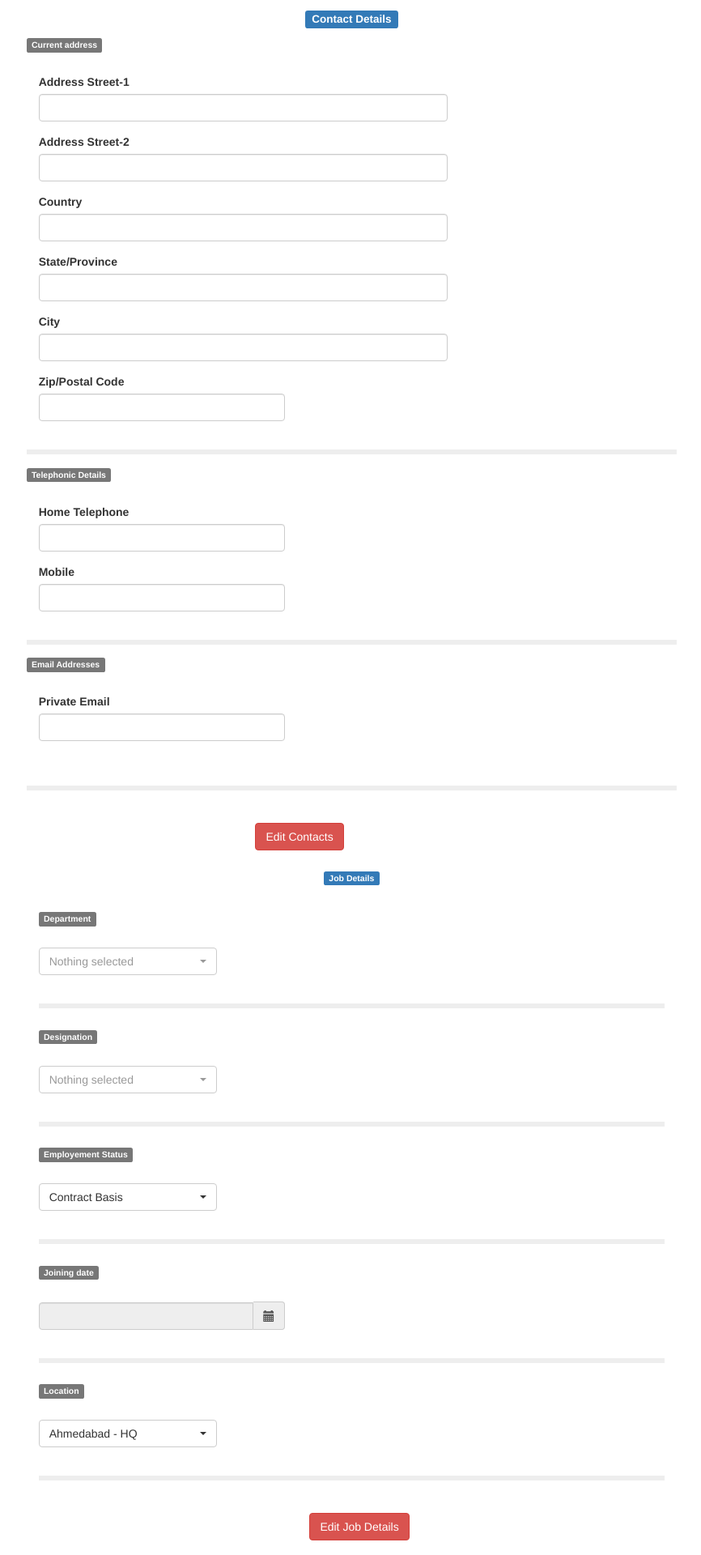
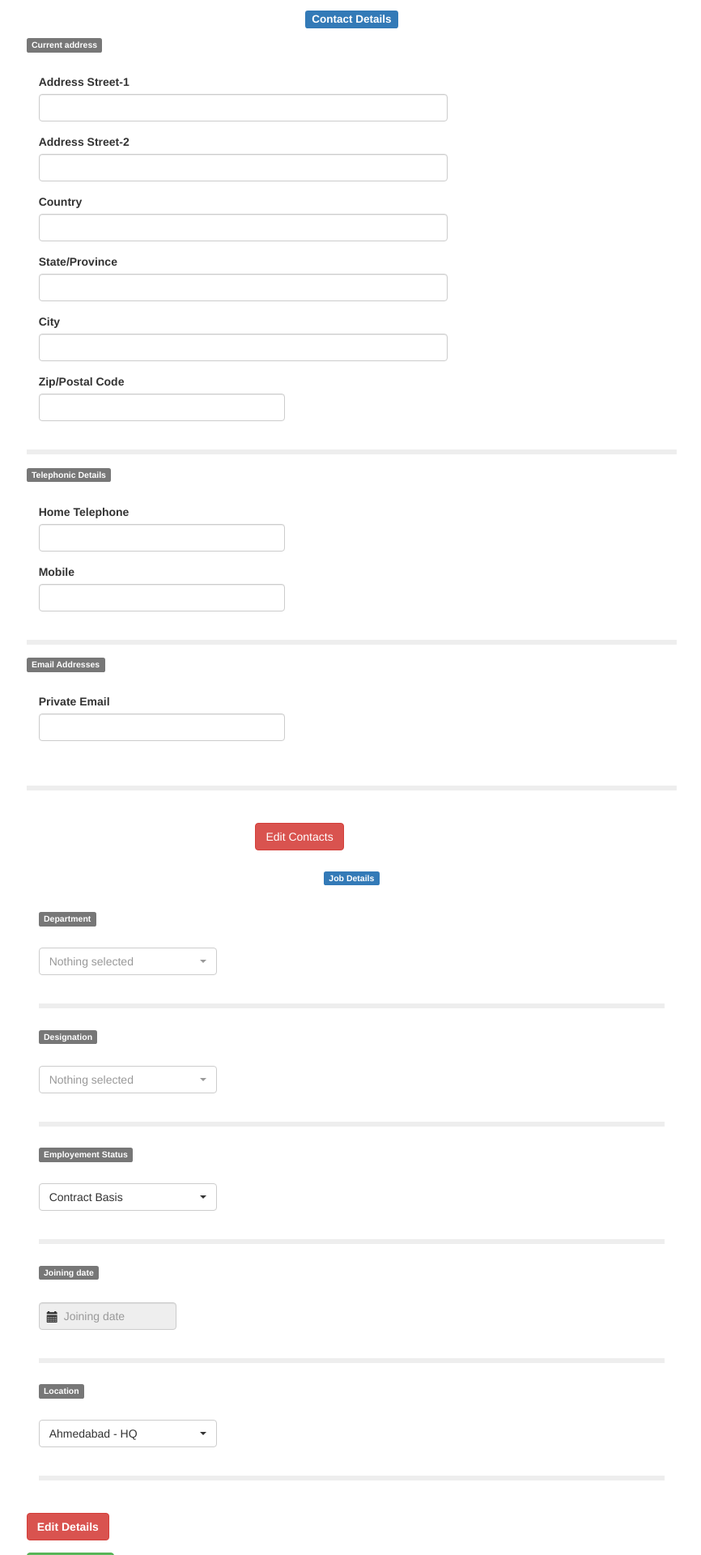
Before and after one commit to HarmishM/HRMS, a Django app: template management/hr/templates/new-employee/employee-details.html in a window 1280 px wide. Shown: the part 600-2520 px from the top of the page at 81% size, without its empty margins (414-1280 px from the left). Run offline with Django 3.2, Linux system fonts and the light colour scheme; the template is opened without the code that fills it, so the values that code supplies are empty; some libraries are stand-ins or nearby versions.

Commit message:
Started workin on job details div

```diff
--- a/management/hr/static/js/insert_full_details_personal.js
+++ b/management/hr/static/js/insert_full_details_personal.js
@@ -13,6 +13,7 @@
 		if(gender === 'Male') {$('#marradio-male').prop('checked', true)};
 		if(gender === 'Female') {$('#marradio-female').prop('checked', true)}
 		$('#marital-status').prop('disabled', true);
+		$('.selectpicker').selectpicker('refresh');
 
 		$('#firstname, #middlename, #lastname, #licence-num, #drv-exp-picker').prop('disabled', true);
 		$('#marradio-male, #marradio-female').prop('disabled', true);
@@ -22,7 +23,7 @@
 	$('#personal-edit').on('click', function(){
 		$('#firstname, #middlename, #lastname, #licence-num, #drv-exp-picker').prop('disabled', false);
 		$('#marradio-male, #marradio-female').prop('disabled', false);
-		$('#marital-status').attr('disabled', false);
+		$('#marital-status').prop('disabled', false);
 		$('#marital-status').selectpicker('refresh');
 
 		$('#personal-edit').hide();
--- /dev/null
+++ b/management/hr/static/js/insert_job_details.js
@@ -0,0 +1,32 @@
+
+function disable_job_detail(){
+
+    function restore_personal(){
+        // assign varibles received from backend contect here.
+
+
+        // disable control here while freshly loaded, hide ``save`` and ``cancel`` buttons too...
+        $('#job-edit').show();
+        $('#job-edit-save').hide(); $('#job-edit-cancel').hide();
+        $('#depts').prop('disabled', true); $('#desg').prop('disabled', true); $('#emp-type').prop('disabled', true);
+        $('#join-date').prop('disabled', true); $('#job-location').prop('disabled', true);
+        $('.selectpicker').selectpicker('refresh');
+
+    };
+
+    $('#job-edit').on('click', function(){
+        $('#job-edit').hide();
+        $('#job-edit-save').show(); $('#job-edit-cancel').show();
+
+        $('#depts').prop('disabled', false); $('#desg').prop('disabled', false); $('#emp-type').prop('disabled', false);
+        $('#join-date').prop('disabled', false); $('#job-location').prop('disabled', false);
+        $('.selectpicker').selectpicker('refresh');
+
+    });
+
+    $('#job-edit-cancel').on('click', function(){
+        restore_personal();
+    });
+    return restore_personal();
+
+}
--- a/management/hr/templates/new-employee/employee-details.html
+++ b/management/hr/templates/new-employee/employee-details.html
@@ -29,6 +29,7 @@
 
 <script src="{% static 'js/insert_full_details_personal.js' %}"></script>
 <script src="{% static 'js/insert_address_details.js' %}"></script>
+<script src="{% static 'js/insert_job_details.js' %}"></script>
 <script type="text/javascript">
 
 var fname = '{{ fname }}'; var mname = '{{ mname }}'; var lname = '{{ lname }}';
@@ -41,6 +42,7 @@
 	load_personal_details();
 	edit_and_save_personal_details();
     load_countries();
+    disable_job_detail();
 	$('.datepicker').datepicker();
 	$('.selectpicker').selectpicker();
 	$('#contact-detail, #job-detail, #reporting-detail').hide();
@@ -55,7 +57,7 @@
 		if ($('#contacts-edit').is(":visible")){
 			existtingDiv = '#contact-detail';
 		}
-		if ($('#job-edit').is(":visible")){
+		if ($('#job-edit').is(":visible") || $('#job-edit-save').is(":visible")){
 			existtingDiv = '#job-detail';
 		}
 		if ($('#add-supervisor').is(":visible")){
@@ -364,15 +366,13 @@
 
 		<hr style="border-width: 6.5px;" />
 		<div class="row">
-			<div class="col col-md-5">
+			<div class="col col-md-3">
 				<h5><span class="label label-default">Joining date</span></h5>
 				</br>
 				<div class="form-group">
-					<div class="input-group date" id="jd1" date-date-format="mm-dd-yyyy">
-						<input type="text" readonly="readonly" class="form-control datepicker" name="join-date"/>
-						<span class="input-group-addon">
-							<span class="glyphicon glyphicon-calendar"></span>
-						</span>
+					<div class="inner-addon left-addon date" id="jd1">
+                        <i class="glyphicon glyphicon-calendar"></i>
+                        <input type="text" class="form-control datepicker" id="join-date" name="join-date" placeholder="Joining date" readonly="readonly" />
 					</div>
 				</div>
 			</div>
@@ -395,12 +395,16 @@
 		<hr style="border-width: 6.5px;" />
 		</br>
 		<div class="row">
-			<div class="col-md-3 col-md-offset-5">
-				<div class="form-group">
-					<button id="job-edit" type="" class="btn btn-danger"> Edit Job Details</button>
-				</div>
-			</div>
-		</div>
+            <div class="form-group">
+                <button type="button" class="btn btn-danger" id="job-edit"><strong> Edit Details </strong></button>
+            </div>
+            <div class="form-group">
+                <button type="button" class="btn btn-success" id="job-edit-save"><strong> Save Details </strong></button>
+            </div>
+            <div class="form-group">
+                <button type="button" class="btn btn-default" id="job-edit-cancel"><strong> Cancel </strong></button>
+            </div>
+        </div>
 
 	</form>
 </div>
--- a/management/management/templates/base/BASE.html
+++ b/management/management/templates/base/BASE.html
@@ -14,6 +14,43 @@
 	<script src="{% static 'js/bootstrap-datepicker.js' %}"></script>
 	<script src="{% static 'js/bootstrap3-typeahead.min.js' %}"></script>
     <script src="{% static 'js/backstretch.js' %}"></script>
+
+	<style>
+
+.inner-addon {
+    position: relative;
+}
+
+/* style icon */
+.inner-addon .glyphicon {
+  position: absolute;
+  padding: 10px;
+  pointer-events: none;
+}
+
+/* align icon */
+.left-addon .glyphicon  { left:  0px;}
+.right-addon .glyphicon { right: 0px;}
+
+/* add padding  */
+.left-addon input  { padding-left:  30px; }
+.right-addon input { padding-right: 30px; }
+
+    #formwrapper {
+    background-color: white;
+    opacity: 1;
+    border:0.5px solid white;
+    box-sizing: border-box;
+    padding: 50px;
+    padding-top: 28px;
+    padding-bottom: 0px;
+    border-radius: 3px;
+    background: #fff;
+    border: 3px solid #dcdcdc;
+    box-shadow: 0 2px 4px 0 #dcdcdc;
+    }
+
+</style>
 </head>
 
 <body>
```
Also changed, not shown: management/hr/templates/new-employee/feed_employee.html (+0 -37 lines).
